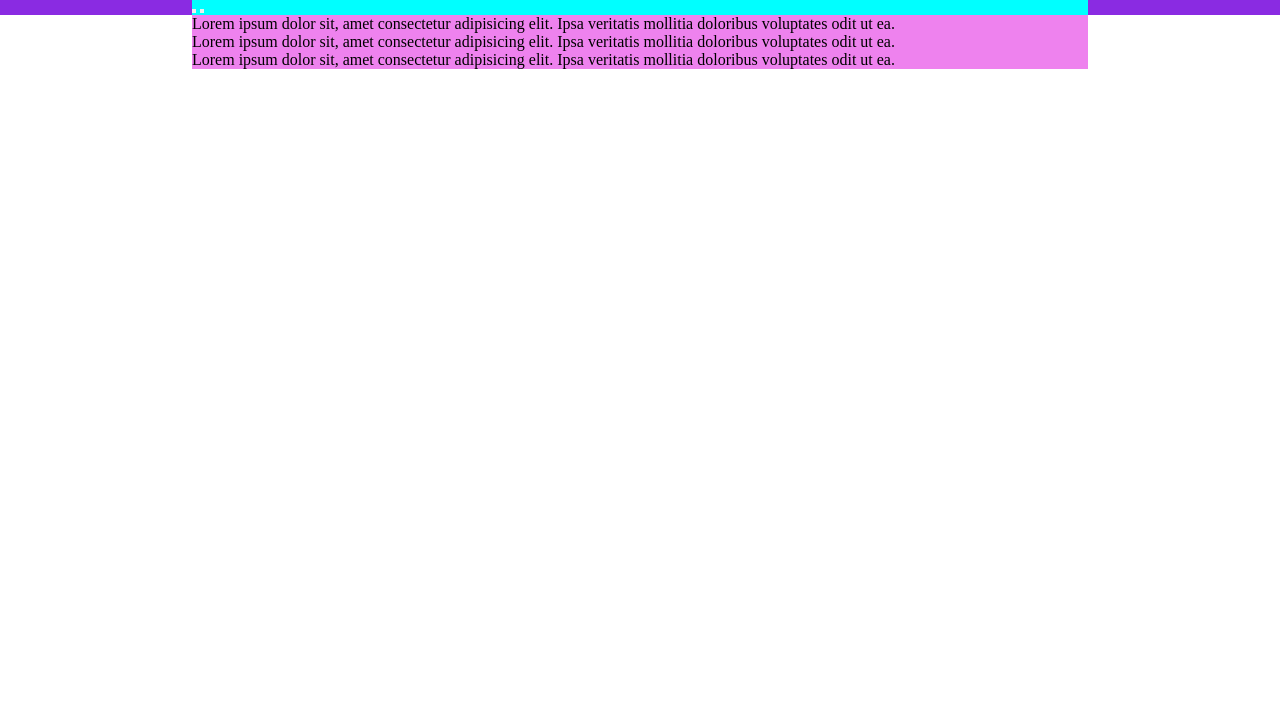
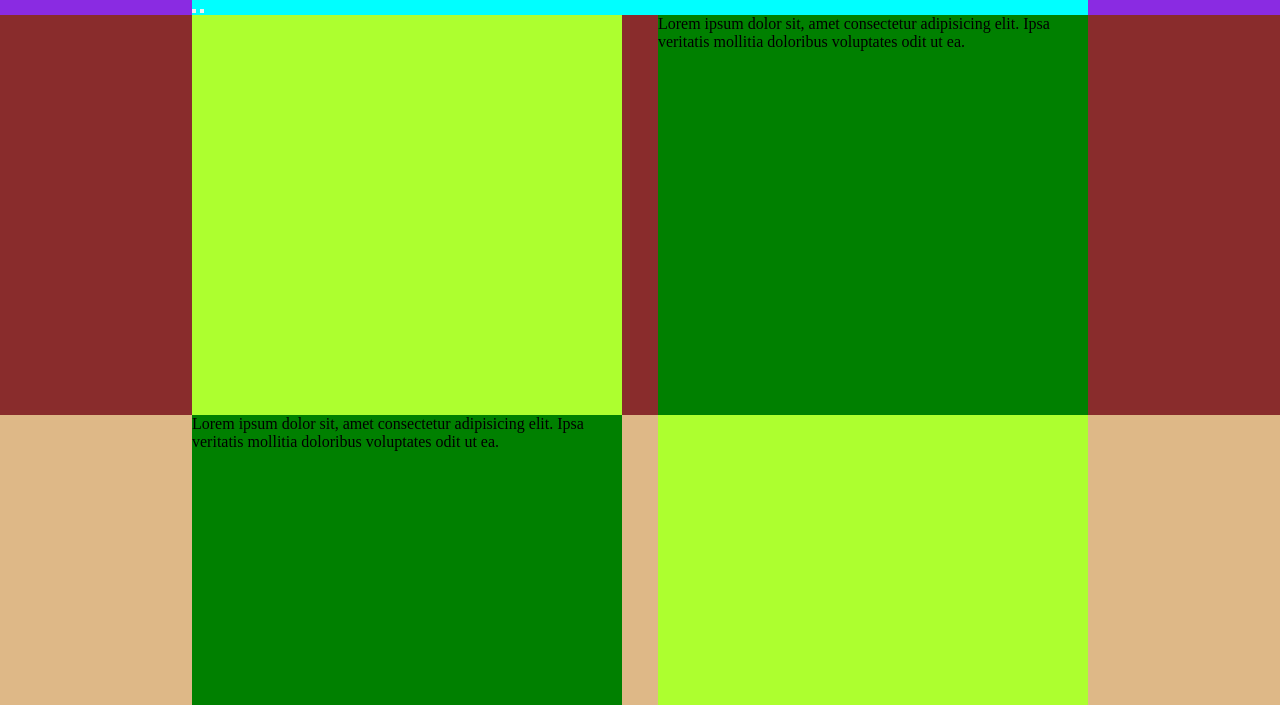
Before and after one commit to simla04/htmlcss-struttura-discord, a plain HTML site: page index.html in a window 1280 px wide. Shown: the part 95-800 px from the top of the page. Drawn offline with Linux system fonts and the light colour scheme.

Commit message:
4 section

```diff
--- a/css/style.css
+++ b/css/style.css
@@ -56,3 +56,53 @@ header{
     text-align: center;
  }
  /* Section */
+.row{
+    display: flex;
+    flex-direction: ;
+    justify-content: space-between;
+    width: 70%;
+    margin: auto;
+}
+.reverse{
+    flex-direction: row-reverse;
+
+
+}
+
+section{
+    background-color: rgb(137, 44, 44);
+
+}
+.section-reverse{
+    background-color: burlywood;
+
+}
+
+ section .img{
+    background-color: greenyellow;
+    width: 48%;
+    height: 400px;
+ }
+ section .text{
+    background-color: green;
+    width: 48%;
+    height: 400px;
+ }
+ /*______________ 4 section__________ */
+ .text-comunity{
+    background-color: greenyellow;
+    height: 400px;
+
+
+ }
+ .img-video{
+    background-color: green;
+    height: 400px;
+
+ }
+
+ .load{
+    background-color: rgb(19, 252, 101);
+    height: 400px;
+
+ }
--- a/index.html
+++ b/index.html
@@ -41,28 +41,53 @@
 
     <!-- MAIN -->
     <main>
-        <section class="container f-part">
+        <section >
+            <div class="row f-part">
                 <div class="img"></div>
                 <div class="text">
                 <h2></h2>
                 <p>Lorem ipsum dolor sit, amet consectetur adipisicing elit. Ipsa veritatis mollitia doloribus voluptates odit ut ea. </p>
             </div>
+
+            </div>
+
+
+
         </section>
-        <section class="container s-part">
+        <section class="section-reverse">
+            <div class="row reverse s-part">
                 <div class="img"></div>
                 <div class="text">
                 <h2></h2>
                 <p>Lorem ipsum dolor sit, amet consectetur adipisicing elit. Ipsa veritatis mollitia doloribus voluptates odit ut ea. </p>
             </div>
+            </div>
         </section>
-        <section class="container t-part">
+        <section>
+            <div class="row t-part">
                 <div class="img"></div>
+
                 <div class="text">
                 <h2></h2>
                 <p>Lorem ipsum dolor sit, amet consectetur adipisicing elit. Ipsa veritatis mollitia doloribus voluptates odit ut ea. </p>
                 </div>
+            </div>
+
         </section>
-        <section class="t-part"></section>
+        <section class="s4-part">
+            <div class="container 4-part-d">
+                <div class="text-comunity">
+                    <h1></h1>
+                    <p></p>
+                </div>
+                <div class="img-video">
+
+                </div>
+                <div class="load">
+
+                </div>
+            </div>
+        </section>
 
     </main>
 
```
Lines whose indentation alone changed are shown as unchanged.
